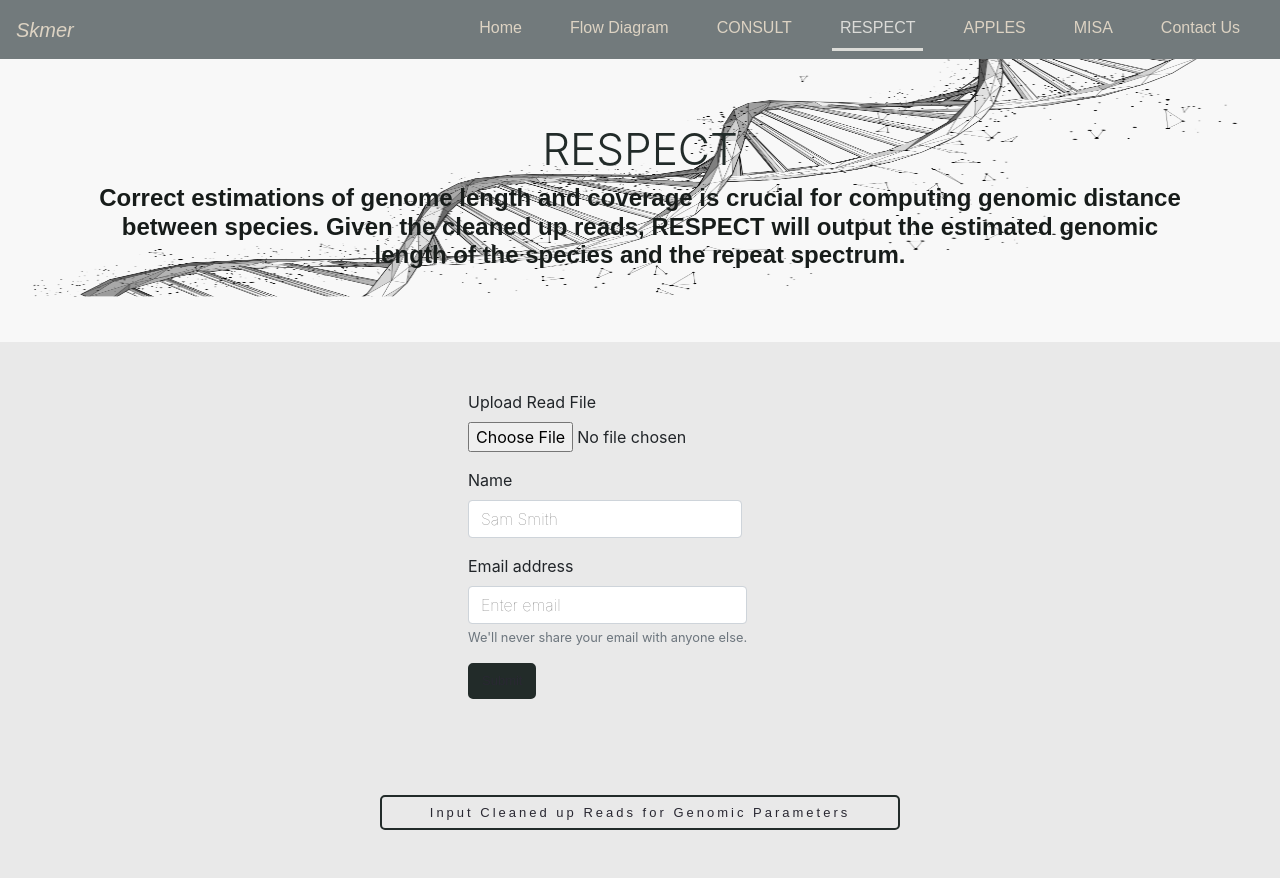
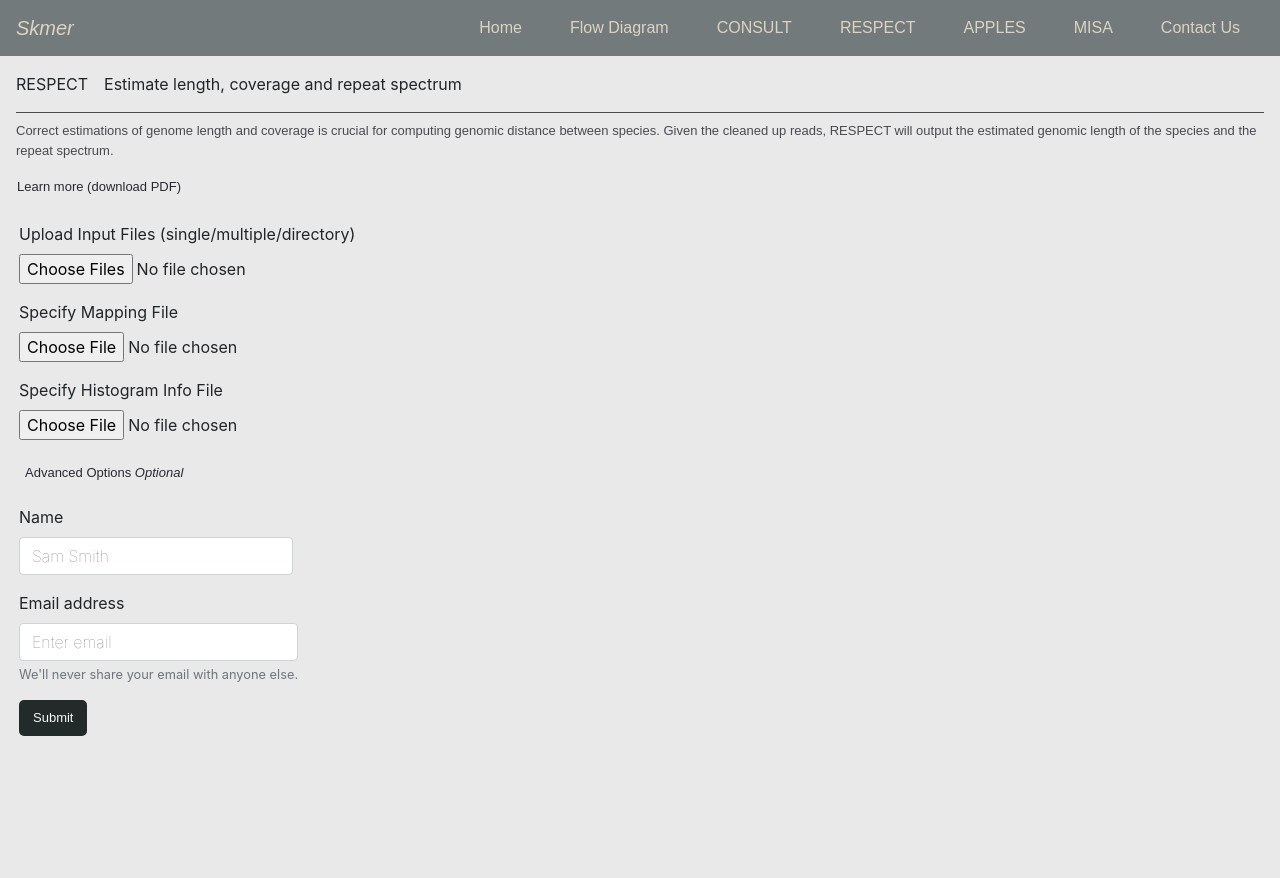
Before and after one commit to sarahki511/senior-design, a Flask app: page /respect in a window 1280 px wide. After the commit the page ends 736 px from the top, so only its background shows below. Run offline with Flask 2, Linux system fonts and the light colour scheme; some libraries are stand-ins or nearby versions; some web fonts are replaced.

Commit message:
update layout with linked respect tool

```diff
--- a/app/templates/respect.html
+++ b/app/templates/respect.html
@@ -1,39 +1,48 @@
 {%extends "toolbase.html"%}
+{%block brief_desc%}
+Estimate length, coverage and repeat spectrum
+{%endblock%}
+
 {%block desc%}
 Correct estimations of genome length and coverage is crucial for computing genomic distance between species.
 Given the cleaned  up reads, RESPECT will output the estimated genomic length of the species and the repeat spectrum.
 {%endblock%}
-{%block form%}
-    <form class = "needs-validation" novalidate method = "POST" action = "/respect" enctype="multipart/form-data">
+
+{%block content%}
+{%endblock%}
+
+{%block uploads%}
+<script>document.getElementById('form-param').setAttribute('action', '/respect')</script>
 <div class = "form-row">
     <div class="form-group">
-                <label for="file">Upload Read File</label>
-                <input type = "file" name = "file"  id = "file" class = "inputFile form-control-file"/>
+        <label for="file">Upload Input Files (single/multiple/directory)</label>
+        <input type="file" webkitdirectory mozdirectory name = "folder" multiple id = "file" class = "inputFile form-control-file"/>
     </div>
 </div>
 <div class = "form-row">
     <div class="form-group">
-                <label for="getUserName">Name</label>
-                <input type="text" name = "getUserName" class="form-control" id="getUserName" placeholder="Sam Smith" required>
-                <div class="valid-feedback">
-                Looks good!
+        <label for="file">Specify Mapping File</label>
+        <input type = "file" name = "mapping-file"  id = "file" class = "inputFile form-control-file"/>
     </div>
 </div>
-        </div>
+
 <div class = "form-row">
     <div class="form-group">
-                <label for="userEmail">Email address</label>
-                <input type="email" name = "userEmail" class="form-control" id="userEmail" aria-describedby="emailHelp" placeholder="Enter email">
-                <small id="emailHelp" class="form-text text-muted">We'll never share your email with anyone else.</small>
+        <label for="file">Specify Histogram Info File</label>
+        <input type = "file" name = "hist-file"  id = "file" class = "inputFile form-control-file"/>
     </div>
 </div>
-        <div class = "form-row">
-            <button type="submit" class="btn btn-primary">Submit</button>
+
+<p class="px-0 mx-0">
+    <a class="px-0 mx-0 jumbo-desc btn btn-link btn-md" data-toggle="collapse" href="#extraForm" role="button" aria-expanded="false" aria-controls="extraForm">
+      Advanced Options <i>Optional</i>
+    </a>
+</p>
+<div class="collapse" id="extraForm">
+    <div class="card card-body">
+        add form
     </div>
-    </form>
-{%endblock%}
-
-{%block content%}
+</div>
 {%endblock%}
 {%block button%}
 Input Cleaned up Reads for Genomic Parameters
--- a/app/templates/toolbase.html
+++ b/app/templates/toolbase.html
@@ -1,24 +1,48 @@
 {%extends "base.html"%}
-{% set active_page = id %}
+{% set active_page = "app" %}
+{% set active_tool = id %}
 {% block title %}{{title}}{%endblock%}
 
 {%block body%}
     <body>
         <div class = "container-fluid">
-            <div class = "jumbotron jumbotron-fluid no-gutters justify-content-center my-0" style="min-height: 30vh !important;">
-                <div class = "container my-auto">
-                    <div class = "text-center text-dark">
-                        <h1 class = "display-4">{{title}}</h1>
-                        <p class="h4 jumbo-sub">{%block desc%}{%endblock%}</p>
-                    </div>
+            <div class="d-flex ml-3 flex-column">
+                <div class = "d-flex flex-row mt-3 pb-3 align-items-center mr-3" style = "border-bottom: 1px solid #4a4951;">
+                    <div class="pr-2 text-center" id = "inside_tool_title">{{title}}</div>
+                    <div class="px-2 text-center" id = "inside_tool_b_Desc">{%block brief_desc%}{%endblock%}</div>
+                </div>
+                <div class = "d-flex flex-row">
+                    <div class="pr-2 py-2 jumbo-desc" id = "inside_tool_desc" style="font-size: small;">{%block desc%}{%endblock%}</div>
+                </div>
+                <div class = "d-flex flex-row">
+                    <a class = "py-2 px-0 jumbo-desc btn btn-link btn-md" href="#">Learn more (download PDF)</a>
                 </div>
             </div>
-            <div class = "container d-flex align-center justify-content-center py-5">
-                {%block form%}{%endblock%}
-            </div>
-            <div class = "container d-flex justify-content-center py-5">
-                <button type="submit" class="btn btn-outline-primary  btn-md justify-self-center align-self-center px-5"
-             style = "font-weight: 100; border-radius: 5px !important; letter-spacing: 3px; font-size: small;">{%block button%}{%endblock%}</button>
+            <div class="d-flex m-3 flex-column">
+                    <form class = "px-2 needs-validation" id="form-param" novalidate method = "POST" enctype="multipart/form-data">
+                        {%block uploads%}{%endblock%}
+                        <div class = "form-row">
+                            <div class="form-group">
+                                <label for="getUserName">Name</label>
+                                <input type="text" name = "getUserName" class="form-control" id="getUserName" placeholder="Sam Smith" required>
+                                <div class="valid-feedback">
+                                Looks good!
+                                </div>
+                            </div>
+                        </div>
+                        <div class = "form-row">
+                            <div class="form-group">
+                                <label for="userEmail">Email address</label>
+                                <input type="email" name = "userEmail" class="form-control" id="userEmail" aria-describedby="emailHelp" placeholder="Enter email">
+                                <small id="emailHelp" class="form-text text-muted">We'll never share your email with anyone else.</small>
+                            </div>
+                        </div>
+                        <div class = "form-row">
+                            <button type="submit" class="btn btn-primary text-light">Submit</button>
+                        </div>
+
+                    </form>
+                    <!-- {%block form%}{%endblock%} -->
             </div>
         </div>
     </body>
```
Also changed, not shown: app/templates/apples.html (+15 -20 lines), app/templates/consult.html (+16 -21 lines), app/templates/misa.html (+16 -21 lines). Lines whose indentation alone changed are shown as unchanged.
